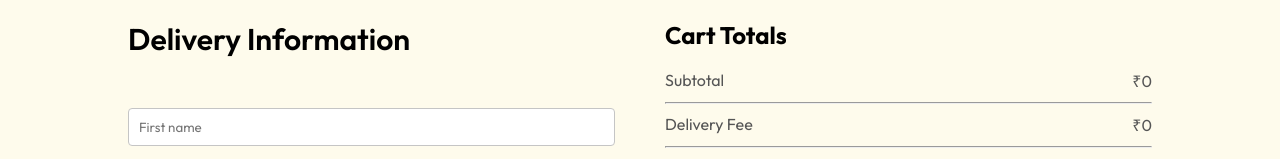
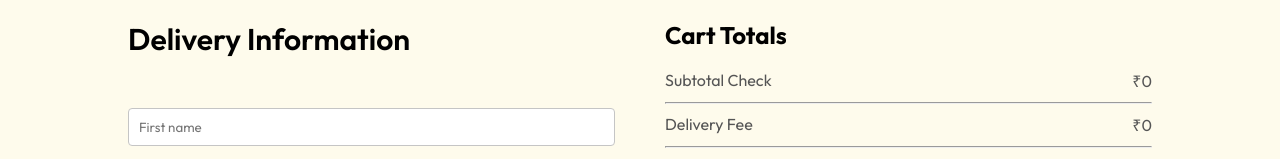
Before and after one commit to Amrinderdeep/Ilcibo, a React (Vite) app in the folder frontend-temp/: page /order in a window 1280 px wide. Shown: the part 275-434 px from the top of the page. Built offline with nearby package versions, Linux system fonts and the light colour scheme.

Commit message:
Build check

```diff
--- a/frontend-temp/src/pages/PlaceOrder/PlaceOrder.jsx
+++ b/frontend-temp/src/pages/PlaceOrder/PlaceOrder.jsx
@@ -118,7 +118,7 @@ const PlaceOrder = () => {
                 <div className="cart-total">
                     <h2>Cart Totals</h2>
                     <div>
-                        <div className="cart-total-details"><p>Subtotal</p><p>{currency}{getTotalCartAmount()}</p></div>
+                        <div className="cart-total-details"><p>Subtotal Check</p><p>{currency}{getTotalCartAmount()}</p></div>
                         <hr />
                         <div className="cart-total-details"><p>Delivery Fee</p><p>{currency}{getTotalCartAmount() === 0 ? 0 : deliveryCharge}</p></div>
                         <hr />
```
